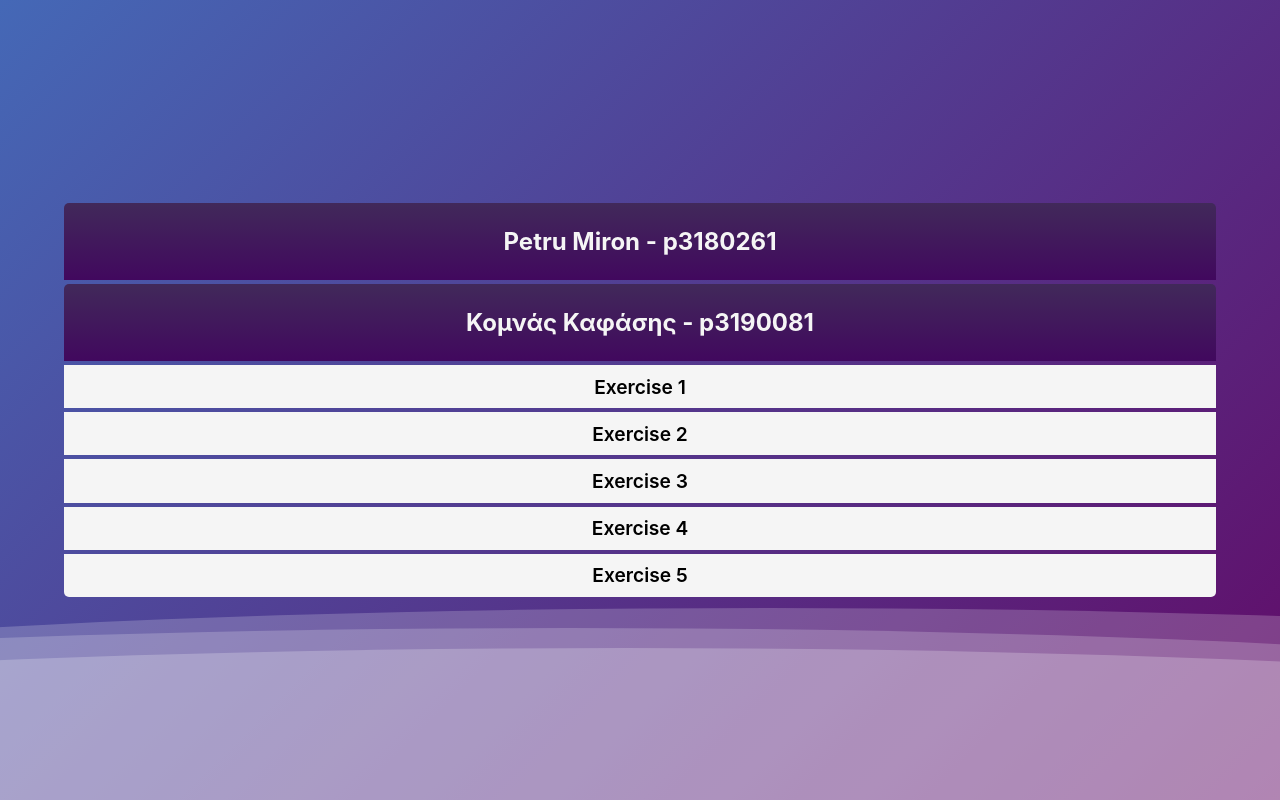
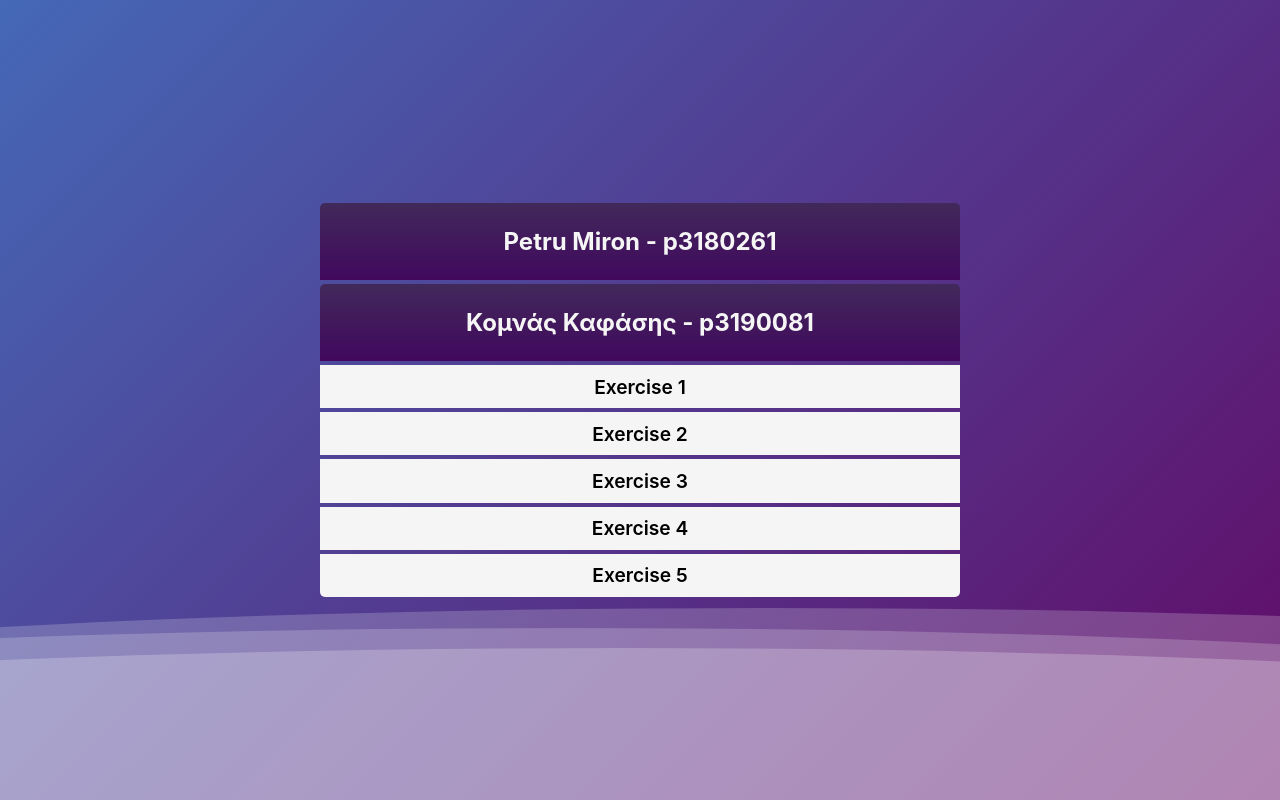
Before and after one commit to zgfpeter/web_dev_project_part1_complete, a plain HTML site: page index.html in a window 1280 px wide. Drawn offline with Linux system fonts and the light colour scheme.

```diff
--- a/index.html
+++ b/index.html
@@ -106,11 +106,11 @@
         width: 50%;
       }
 
-      @media screen and (min-width:555px){
-       main {
-        width:90%;
+      @media screen and (max-width: 555px) {
+        main {
+          width: 90%;
+        }
       }
-     }
 
       main > h2 {
         background-image: linear-gradient(to bottom, #41295a 0%, #41085e 100%);
```
